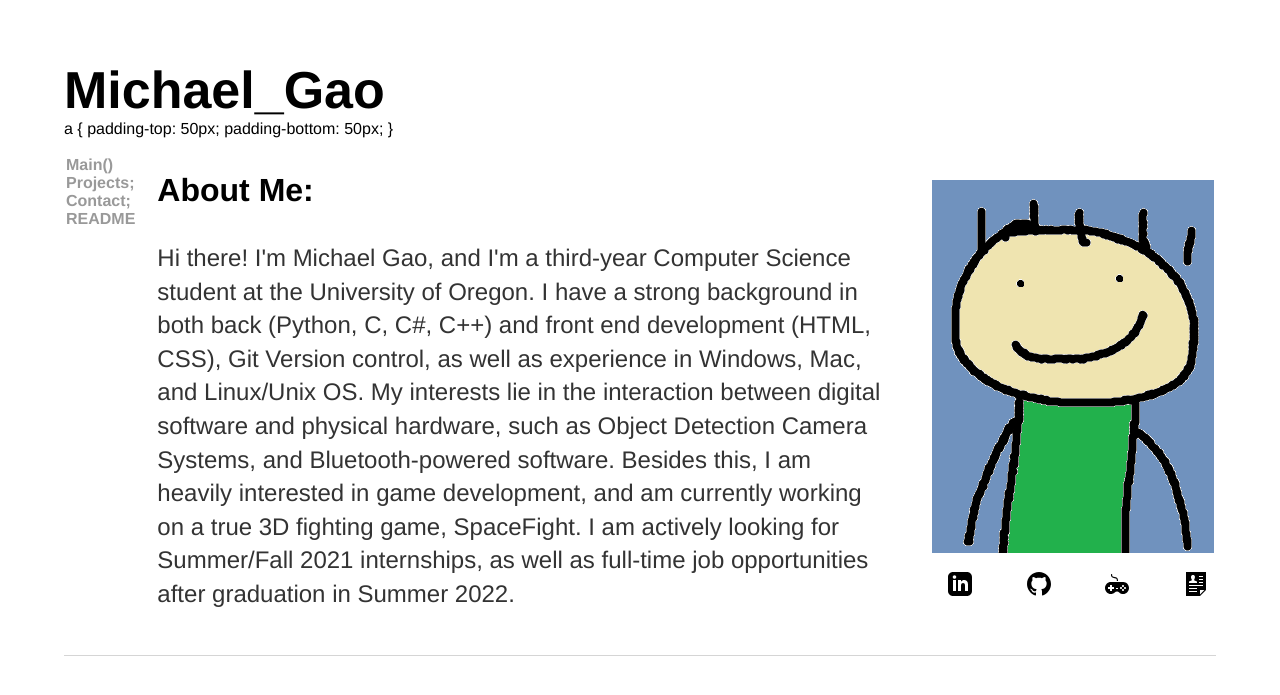
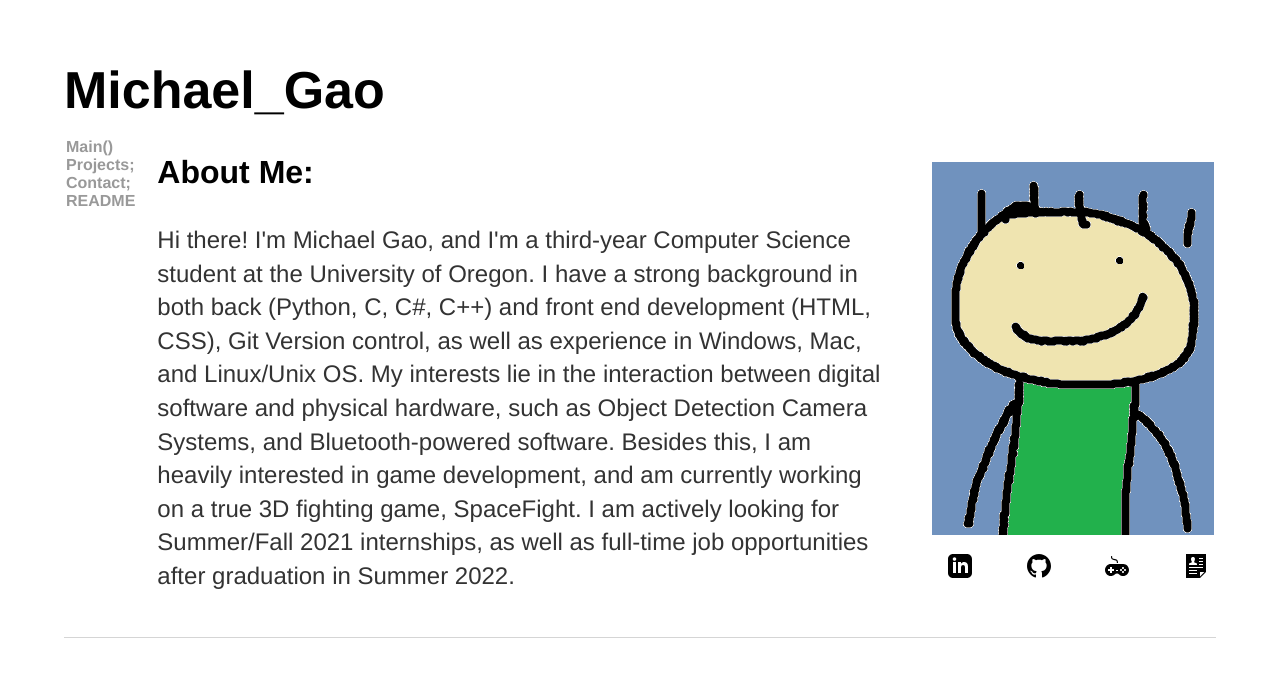
Before and after one commit to michael-c-gao/WebsiteOfMichael, a Jekyll site: the page built from index.html, in a window 1280 px wide. Shown: the top 695 px of the page. Built offline with Jekyll 4.4.1, drawn with Linux system fonts in a browser that asks for light colours.

Commit message:
Update index.html

```diff
--- a/index.html
+++ b/index.html
@@ -20,10 +20,6 @@
 	</style>
 </head>
 
-a {
-	padding-top: 50px;
-	padding-bottom: 50px;
-   }
 
 <body>
 
@@ -35,13 +31,13 @@
 	 padding-right=75px;
 	 padding-bottom=75px;">
 	<ul>
-	    <li><a href="/">Main()</a></li>
+	    <li><a style = "padding-top=100px; padding-bottom=100px;" href="/">Main()</a></li>
 		<br>
-	    <li><a href="/projects">Projects;</a></li>
+	    <li><a style = "padding-top=100px; padding-bottom=100px;" href="/projects">Projects;</a></li>
 		<br>
-	    <li><a href="/contact">Contact;</a></li>
+	    <li><a style = "padding-top=100px; padding-bottom=100px;" href="/contact">Contact;</a></li>
 		<br>
-	    <li><a href="/blog">README</a></li>
+	    <li><a style = "padding-top=100px; padding-bottom=100px;" href="/blog">README</a></li>
 	</ul>
 	</nav>
 		</section>
```
